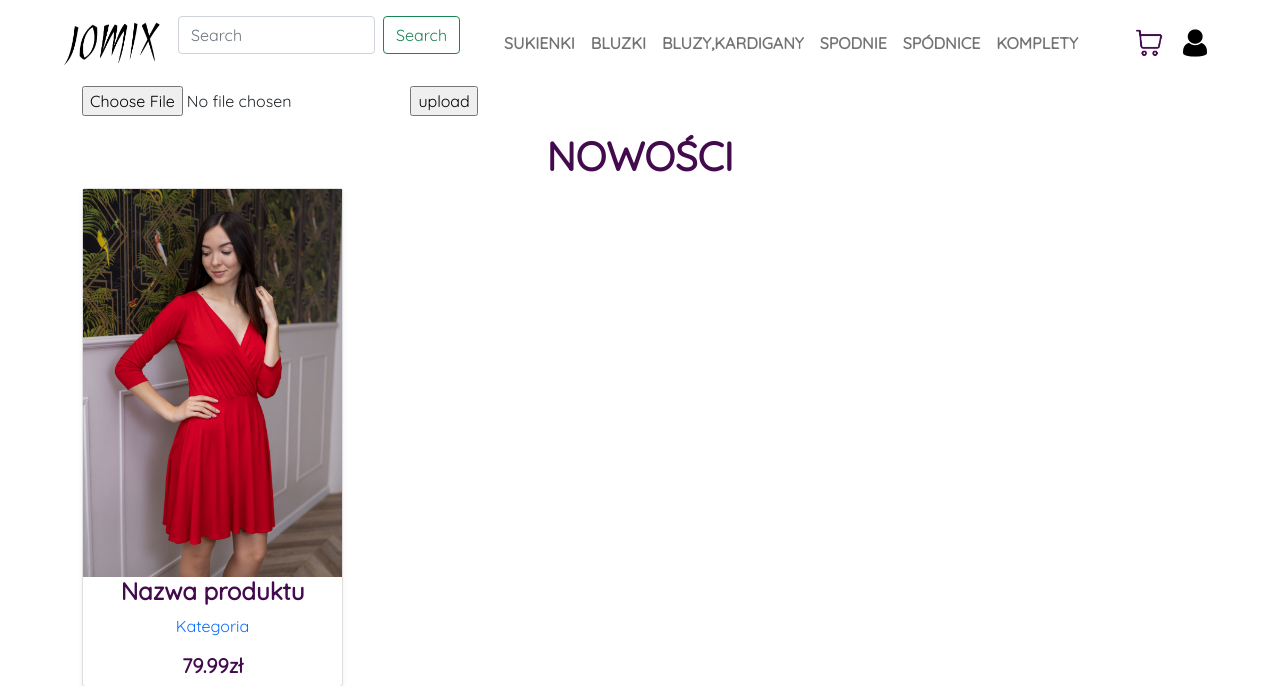
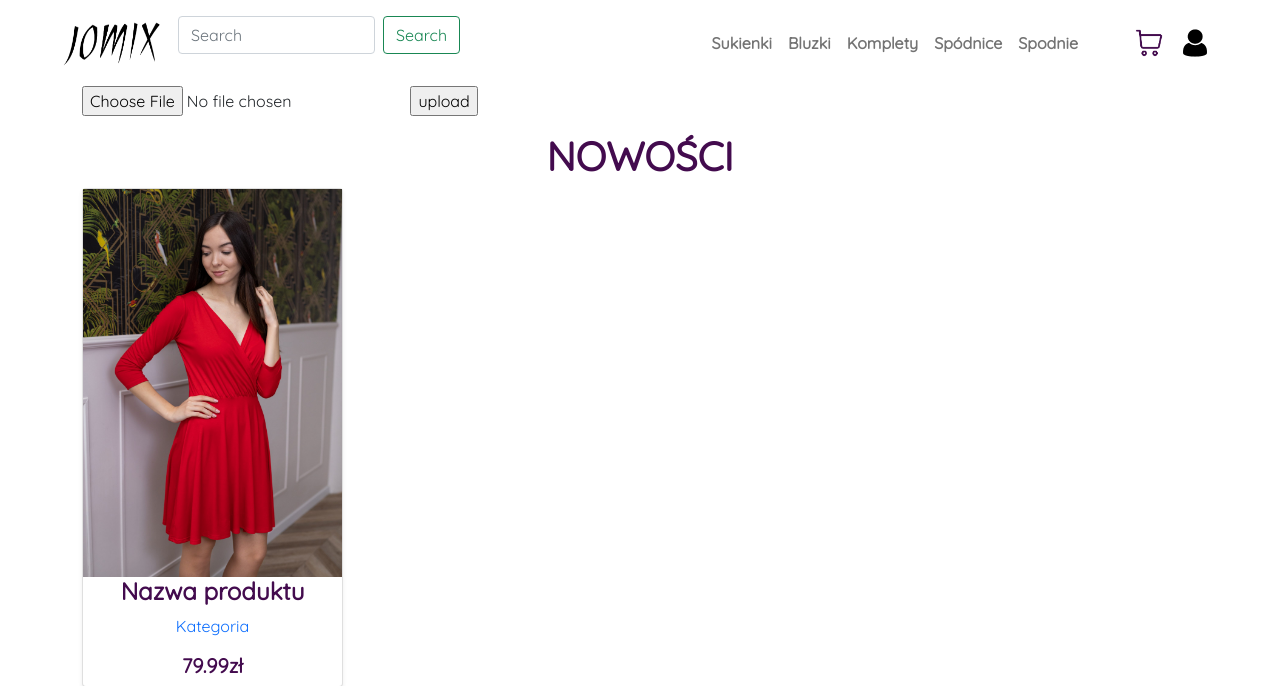
Before and after one commit to KluskaGit/Jomix, a PHP site: page /index.php in a window 1280 px wide. Shown: the top 686 px of the page. Run offline with PHP 8.4, Linux system fonts and the light colour scheme; data comes from the database, SQL or seed files in the repository; some libraries are stand-ins or nearby versions; some web fonts are replaced.

Commit message:
kategorie_z_bazy

```diff
--- a/header.php
+++ b/header.php
@@ -28,24 +28,20 @@ include 'laczenieBaza.php';
     <div class="collapse navbar-collapse naglowek" id="navbarNavDropdown">
       <ul class="navbar-nav">
 
-        <li class="nav-item">
-          <a class="nav-link" href="Produkty.php">SUKIENKI</a>
-        </li>
-        <li class="nav-item">
-          <a class="nav-link" href="Produkty.php">BLUZKI</a>
-        </li>
-        <li class="nav-item">
-          <a class="nav-link" href="Produkty.php">BLUZY,KARDIGANY</a>
-        </li>
-        <li class="nav-item">
-          <a class="nav-link" href="Produkty.php">SPODNIE</a>
-        </li>
-        <li class="nav-item">
-          <a class="nav-link" href="Produkty.php">SPÓDNICE</a>
-        </li>
-        <li class="nav-item">
-          <a class="nav-link" href="Produkty.php">KOMPLETY</a>
-        </li>
+        <?php
+        $wyswietl_kategorie = mysqli_query($lacz, "SELECT kategoriaID, nazwa_kategorii from kategorie");
+
+        while ($jaka_kategoria = @mysqli_fetch_array($wyswietl_kategorie)) {
+          echo '
+              <li class="nav-item">
+                <a class="nav-link" href="Produkty.php?katID=' . $jaka_kategoria['kategoriaID'] . '">' . $jaka_kategoria['nazwa_kategorii'] . '</a>
+              </li>
+          ';
+        }
+        ?>
+
+
+
 
       </ul>
 
```
